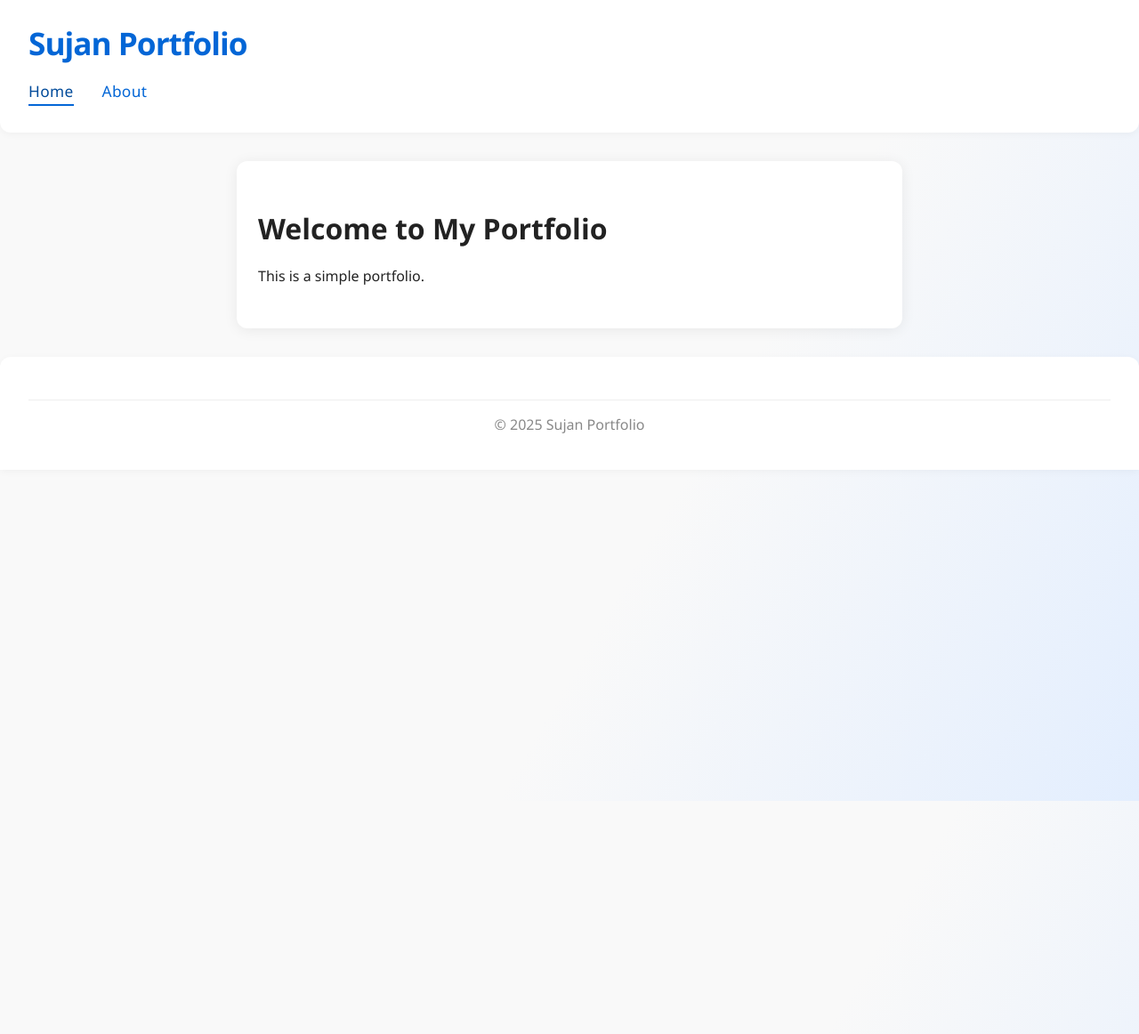
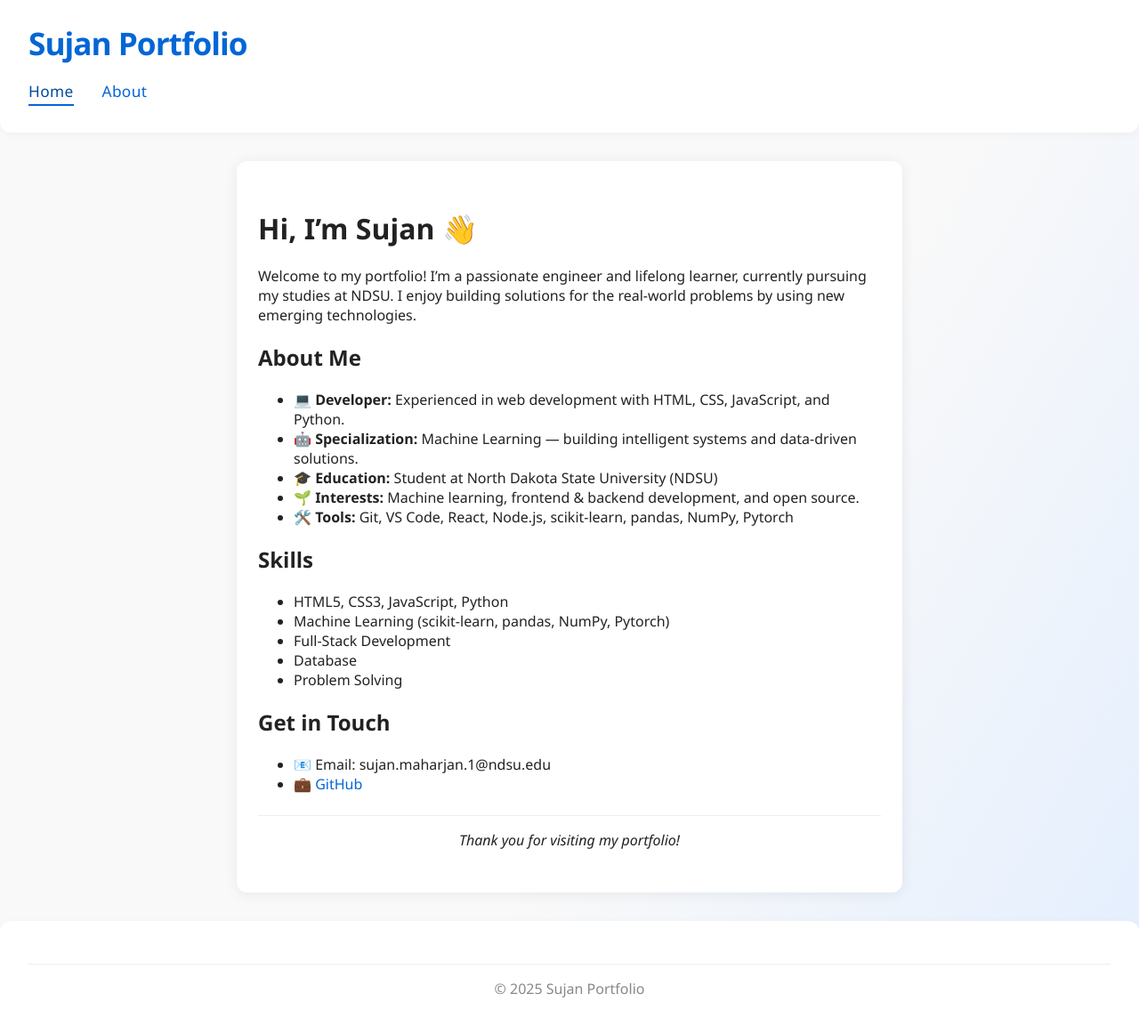
Before and after one commit to sujanW0W/sujanW0W.github.io, a Jekyll site: the page built from index.md, in a window 1280 px wide. Shown: the whole page at 89% size. Built offline with Jekyll 4.4.1, drawn with Linux system fonts in a browser that asks for light colours; before the commit the page ends 900 px from its top, so only the background shows below that.

Commit message:
feat: homepage

```diff
--- a/assets/main.css
+++ b/assets/main.css
@@ -44,7 +44,6 @@ a {
 }
 a:hover,
 a:focus {
-    text-decoration: underline;
     color: #024b9a;
 }
 
--- a/index.md
+++ b/index.md
@@ -3,6 +3,31 @@ layout: default
 title: Home
 ---
 
-# Welcome to My Portfolio
+# Hi, I'm Sujan 👋
 
-This is a simple portfolio.
+Welcome to my portfolio! I'm a passionate engineer and lifelong learner, currently pursuing my studies at NDSU. I enjoy building solutions for the real-world problems by using new emerging technologies.
+
+## About Me
+
+-   💻 **Developer:** Experienced in web development with HTML, CSS, JavaScript, and Python.
+-   🤖 **Specialization:** Machine Learning — building intelligent systems and data-driven solutions.
+-   🎓 **Education:** Student at North Dakota State University (NDSU)
+-   🌱 **Interests:** Machine learning, frontend & backend development, and open source.
+-   🛠️ **Tools:** Git, VS Code, React, Node.js, scikit-learn, pandas, NumPy, Pytorch
+
+## Skills
+
+-   HTML5, CSS3, JavaScript, Python
+-   Machine Learning (scikit-learn, pandas, NumPy, Pytorch)
+-   Full-Stack Development
+-   Database
+-   Problem Solving
+
+## Get in Touch
+
+-   📧 Email: sujan.maharjan.1@ndsu.edu
+-   💼 [GitHub](https://github.com/sujanW0W)
+
+---
+
+<p align="center"><em>Thank you for visiting my portfolio!</em></p>
```
Also changed, not shown: about.md (+2 -1 lines).
